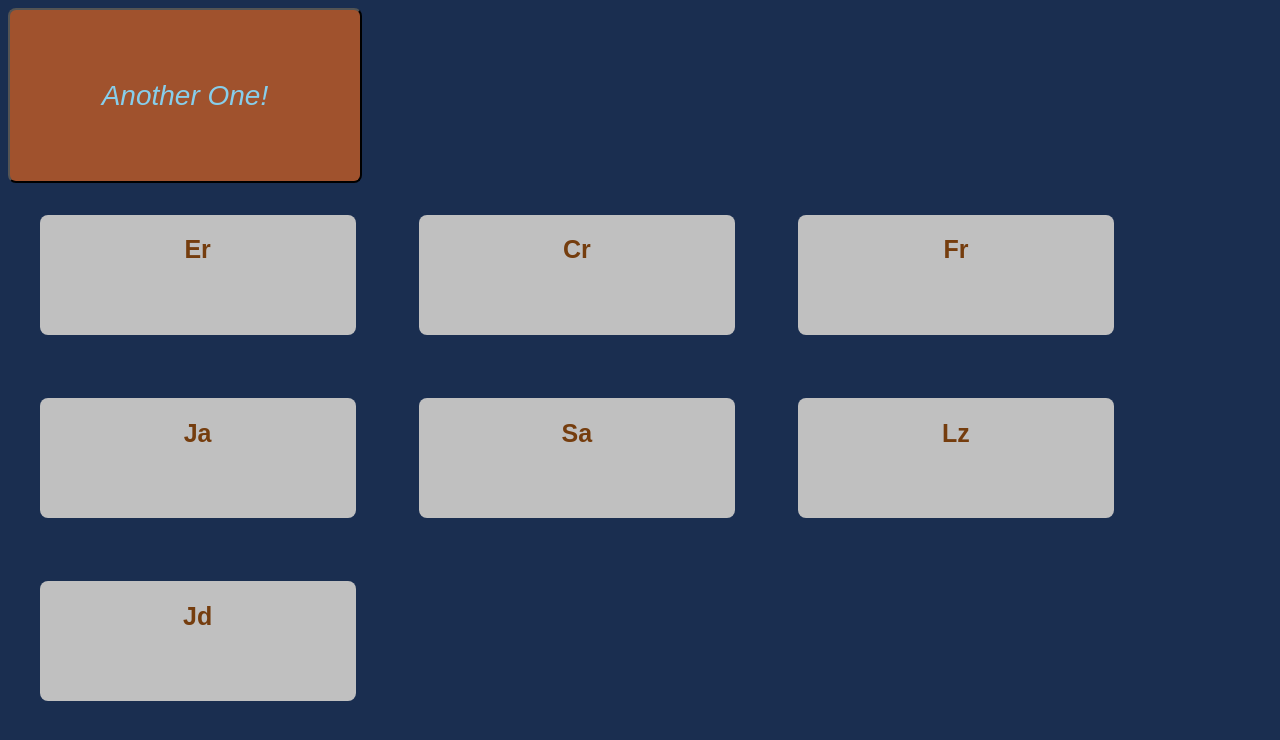
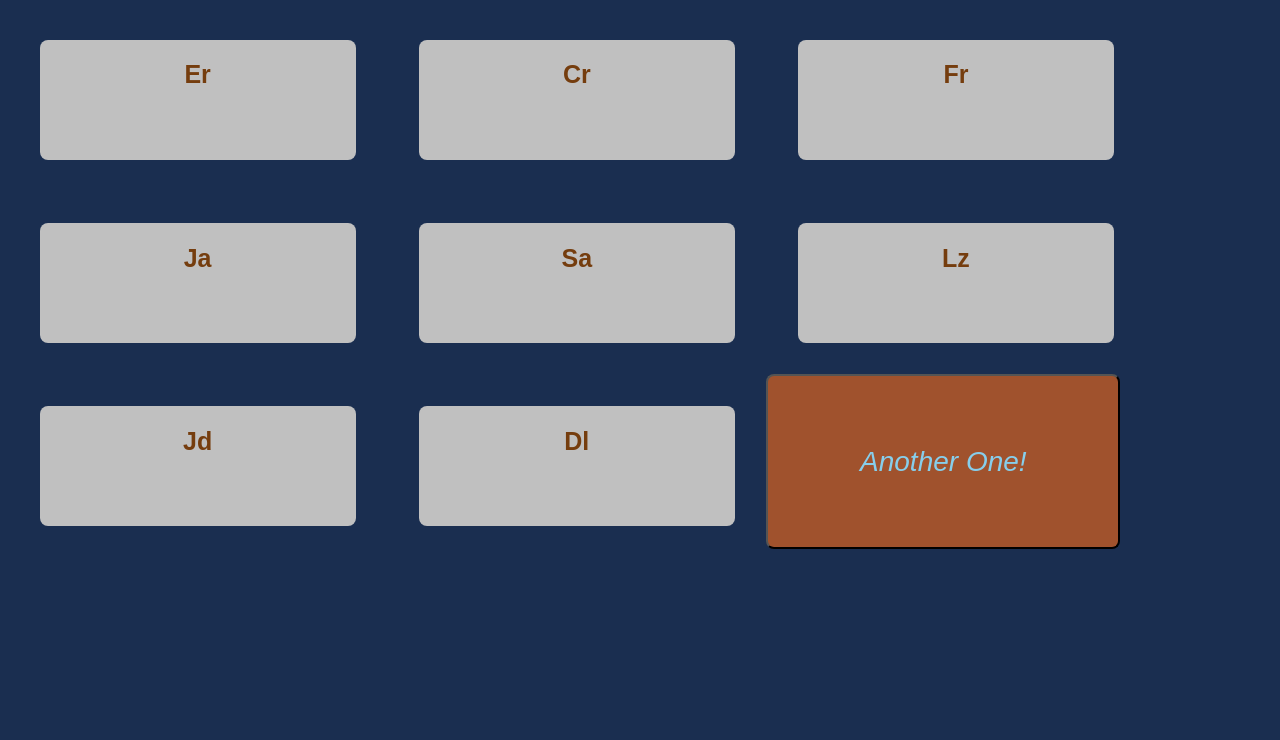
Before and after one commit to Zachsquach56/jssort2, a plain HTML site: page index.html in a window 1280 px wide. Drawn offline with Linux system fonts and the light colour scheme.

Commit message:
Maybe last one?

```diff
--- a/index.html
+++ b/index.html
@@ -28,7 +28,7 @@
     <label for="Ja"> JA </label><br>
 -->
 
-    <button onclick="CallLine();">Another One!</button><br>
+
 
     <div class="studnentsReturns"><h2>Er</h2><h3 id="ErReturn"></h3></div>
     <div class="studnentsReturns"><h2>Cr</h2><h3 id="CrReturn"></h3></div>
@@ -37,8 +37,8 @@
     <div class="studnentsReturns"><h2>Sa</h2><h3 id="SaReturn"></h3></div>
     <div class="studnentsReturns"><h2>Lz</h2><h3 id="LzReturn"></h3></div>
     <div class="studnentsReturns"><h2>Jd</h2><h3 id="JdReturn"></h3></div>
-    <!--<div class="studnentsReturns"><h2>JA</h2><h3 id="JaReturn"></h3></div> -->
-
+    <div class="studnentsReturns"><h2>Dl</h2><h3 id="DlReturn"></h3></div> <br>
+    <button onclick="CallLine();">Another One!</button><br>
 </body>
 <script type="text/javascript" src="randoTrashTemp_1..js"></script>
 </html>
```
